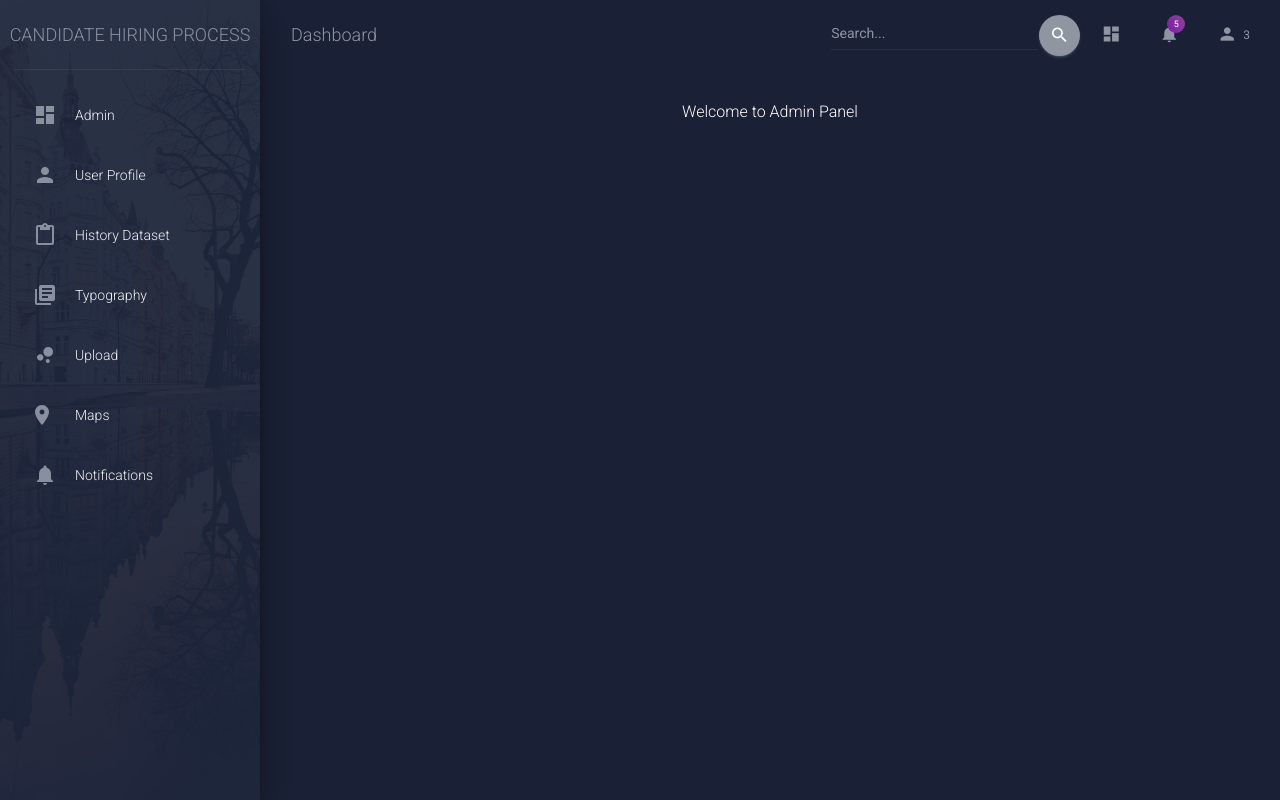
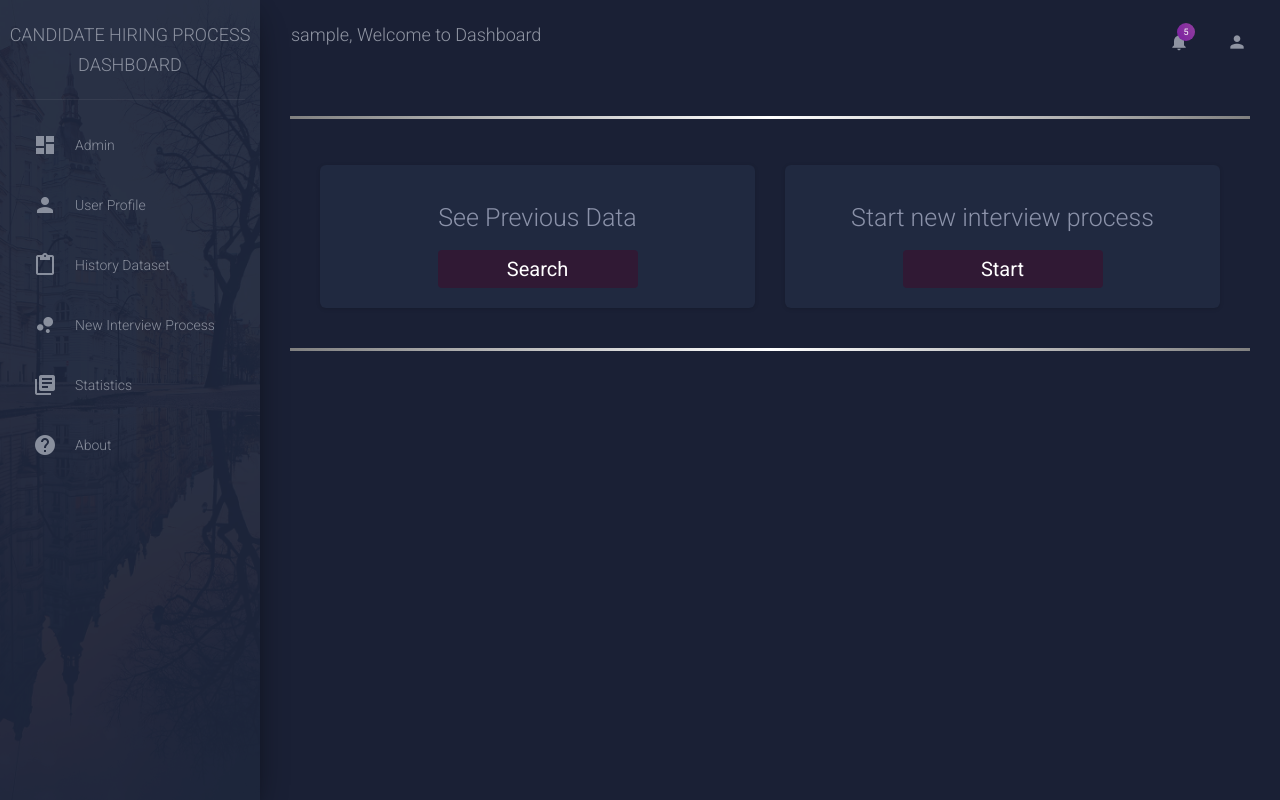
Before and after one commit to premrajzambre/candidate-hiring-system, a Django app: page /mainapp/hr_admin in a window 1280 px wide. Run offline with Django 3.2, Linux system fonts and the light colour scheme; the visitor is signed in with stand-in values (Sample User, id 1); some libraries are stand-ins or nearby versions.

Commit message:
History Page added

```diff
--- a/mainapp/templates/mainapp/dashboard.html
+++ b/mainapp/templates/mainapp/dashboard.html
@@ -28,7 +28,8 @@
         Tip 2: you can also add an image using data-image tag
     -->
       <div class="logo"><a href="#" class="simple-text logo-normal">
-          Candidate Hiring process
+          Candidate Hiring process <br>
+          Dashboard
         </a></div>
       <div class="sidebar-wrapper">
         <ul class="nav">
@@ -51,12 +52,24 @@
             </a>
           </li>
           <li class="nav-item ">
-            <a class="nav-link" href="#">
-              <i class="material-icons">library_books</i>
-              <p>Typography</p>
+            <a class="nav-link" href="{% url 'mainapp:new_process' %}">
+              <i class="material-icons">bubble_chart</i>
+              <p>New Interview Process</p>
             </a>
           </li>
           <li class="nav-item ">
+            <a class="nav-link" href="#">
+              <i class="material-icons">library_books</i>
+              <p>Statistics</p>
+            </a>
+          </li>
+          <li class="nav-item ">
+            <a class="nav-link" href="{% url 'about' %}">
+              <i class="material-icons">help</i>
+              <p>About</p>
+            </a>
+          </li>
+          <!--<li class="nav-item ">
             <a class="nav-link" href="{% url 'mainapp:upload' %}">
               <i class="material-icons">bubble_chart</i>
               <p>Upload</p>
@@ -73,7 +86,7 @@
               <i class="material-icons">notifications</i>
               <p>Notifications</p>
             </a>
-          </li>
+          </li>-->
         </ul>
       </div>
     </div>
@@ -82,7 +95,8 @@
       <nav class="navbar navbar-expand-lg navbar-transparent navbar-absolute fixed-top " id="navigation-example">
         <div class="container-fluid">
           <div class="navbar-wrapper">
-            <a class="navbar-brand" href="javascript:void(0)">Dashboard</a>
+            <!--<a class="navbar-brand" href="#">{{ user.username }}, Welcome to Dashboard</a>-->
+            <p class="navbar-brand">{{ user.username }}, Welcome to Dashboard</p>
           </div>
           <button class="navbar-toggler" type="button" data-toggle="collapse" aria-controls="navigation-index" aria-expanded="false" aria-label="Toggle navigation" data-target="#navigation-example">
             <span class="sr-only">Toggle navigation</span>
@@ -91,7 +105,7 @@
             <span class="navbar-toggler-icon icon-bar"></span>
           </button>
           <div class="collapse navbar-collapse justify-content-end">
-            <form class="navbar-form">
+            <!--<form class="navbar-form">
               <div class="input-group no-border">
                 <input type="text" value="" class="form-control" placeholder="Search...">
                 <button type="submit" class="btn btn-default btn-round btn-just-icon">
@@ -99,16 +113,16 @@
                   <div class="ripple-container"></div>
                 </button>
               </div>
-            </form>
+            </form>-->
             <ul class="navbar-nav">
-              <li class="nav-item">
+              <!--<li class="nav-item">
                 <a class="nav-link" href="#">
                   <i class="material-icons">dashboard</i>
                   <p class="d-lg-none d-md-block">
                     Stats
                   </p>
                 </a>
-              </li>
+              </li>-->
               <li class="nav-item dropdown">
                 <a class="nav-link" href="#" id="navbarDropdownMenuLink" data-toggle="dropdown" aria-haspopup="true" aria-expanded="false">
                   <i class="material-icons">notifications</i>
@@ -128,15 +142,16 @@
               <li class="nav-item dropdown">
                 <a class="nav-link" href="#" id="navbarDropdownMenuLink" data-toggle="dropdown" aria-haspopup="true" aria-expanded="false">
                   <i class="material-icons">person</i>
-                  <span class="person">3</span>
+                  <span class="person"></span>
                   <p class="d-lg-none d-md-block">
                     Account
                   </p>
                 </a>
                 <div class="dropdown-menu dropdown-menu-right" aria-labelledby="navbarDropdownMenuLink">
-                  <a class="dropdown-item" href="{% url 'logout' %}">Logout</a>
+                  <a class="dropdown-item" href="{% url 'home' %}">Home</a>
                   <a class="dropdown-item" href="{% url 'edit_profile' %}">Edit Profile</a>
                   <a class="dropdown-item" href="{% url 'about' %}">About</a>
+                  <a class="dropdown-item" href="{% url 'logout' %}">Logout</a>
                 </div>
               </li>
             </ul>
--- a/mainapp/templates/mainapp/hr_admin.html
+++ b/mainapp/templates/mainapp/hr_admin.html
@@ -1,11 +1,72 @@
 {% extends 'mainapp/dashboard.html' %}
 {% block content %}
   {% if user.is_authenticated %}
-    <style>
-      p{
-        color: white;
+  <style>
+       .button {
+       border-radius: 4px;
+       background-color: #301934;
+       border: none;
+       color: white;
+       padding: 7px 35px;
+       text-align: center;
+       width:200px;
+       transition: all 0.5s;
+       font-size: 20px;
+       margin: 5px;
+       cursor: pointer;
+       }
+
+      .button span {
+      cursor: pointer;
+      display: inline-block;
+      position: relative;
+      transition: 0.5s;
       }
+
+      .button span:after {
+      content: '\00bb';
+      position: absolute;
+      opacity: 0;
+      top: 0;
+      right: -20px;
+      transition: 0.5s;
+      }
+
+      .button:hover span {
+      padding-right: 25px;
+      }
+
+      .button:hover span:after {
+      opacity: 1;
+      right: 0;
+    }
+    hr.style-one {
+      border: 0;
+      height: 3px;
+      background: #333;
+      background-image: linear-gradient(to right, gray, #fff, gray);
+    }
     </style>
-    <p class="text-center">Welcome to Admin Panel</p>
+    <hr class="style-one"/>
+  <div class="container">
+    <div class="container">
+      <div class="card-deck">
+        <div class="card">
+          <div class="card-body text-center">
+            <h3>See Previous Data</h3>
+            <button class="button" onclick="window.location.href = '{% url 'mainapp:history' %}';"><span>Search </span></button>
+          </div>
+        </div>
+        <div class="card">
+          <div class="card-body text-center">
+            <h3>Start new interview process</h3>
+            <button class="button" onclick="window.location.href = '{% url 'mainapp:new_process' %}';"><span>Start </span></button>
+          </div>
+        </div>
+      </div>
+    </div>
+  </div>
+  <br>
+  <hr class="style-one"/>
   {% endif %}
 {% endblock %}
--- a/mainapp/urls.py
+++ b/mainapp/urls.py
@@ -14,6 +14,7 @@ urlpatterns = [
     path('hr_admin', views.hr_admin, name = 'hr_admin'),
     path('application',views.application, name = 'application'),
     path('can_pass', views.can_pass, name = 'can_pass'),
+    path('new_process', views.new_process, name = 'new_process'),
 ]
 
 if settings.DEBUG:
--- a/mainapp/views.py
+++ b/mainapp/views.py
@@ -4,6 +4,7 @@ from django.core.files.storage import FileSystemStorage
 from .forms import ApplicationForm
 from .forms import CanPass
 from django.http import HttpResponse
+from .models import applicant
 # Create your views here.
 path = "as"
 def upload(request):
@@ -26,12 +27,11 @@ def hr_admin(request):
 	return render(request, 'mainapp/hr_admin.html', {})
 
 def history(request):
-    import pandas as pd
-    global path
-    #path = 'C:\\Users\\premr\\BE Project\\selected1.csv'
-    data = pd.read_csv(path)
-    data_html = data.to_html()
-    context = {'loaded_data': data_html}
+    qs = applicant.objects.all()
+    title_contains_query = request.GET.get('title_contains')
+    if title_contains_query != '' and title_contains_query is not None:
+        qs = applicant.objects.get(hr_id__iexact=title_contains_query)
+    context = {'queryset': qs}
     return render(request, 'mainapp/history.html', context)
 
 def application(request):
@@ -67,3 +67,6 @@ def can_pass(request):
         messages.success(request, ('Email sent successfully.'))
         return render(request, 'home')
     return render(request, 'quiz/can_pass.html', {'form':sub})
+
+def new_process(request):
+	return render(request, 'mainapp/new_process.html', {})
```
Also changed, not shown: mainapp/templates/mainapp/history.html (+66 -3 lines), mainapp/templates/mainapp/new_process.html (line endings or trailing spaces).
